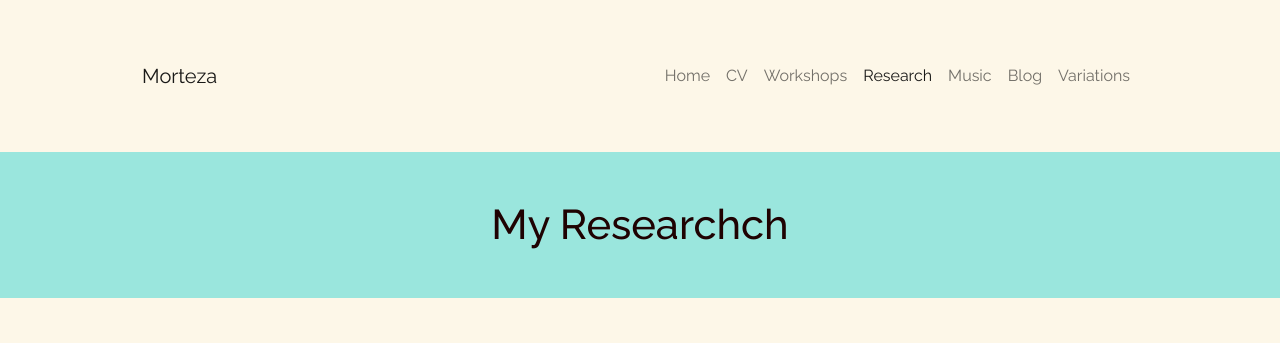
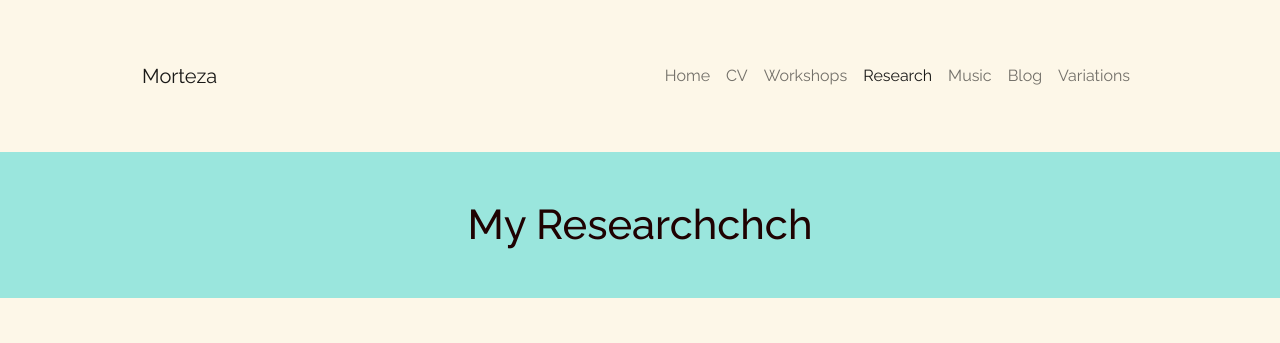
Before and after one commit to mortezabe/mortezaPorfolio, a website: page research/research.html in a window 1280 px wide. Shown: the top 343 px of the page. Drawn offline with nearby package versions, Linux system fonts and the light colour scheme; a web font is replaced by a local one.

Commit message:
here hhhh

```diff
--- a/research/research.html
+++ b/research/research.html
@@ -93,7 +93,7 @@
       class="card-title text-center p-5 w-100 mt-4"
       style="background-color: #9ae6dd; font-size: 2.6rem;"
     >
-      My Researchch
+      My Researchchch
     </h4>
     <main class="container m-auto mb-5">
       <div class="card mb-3 p-5 bg-transparent border-0">
```
